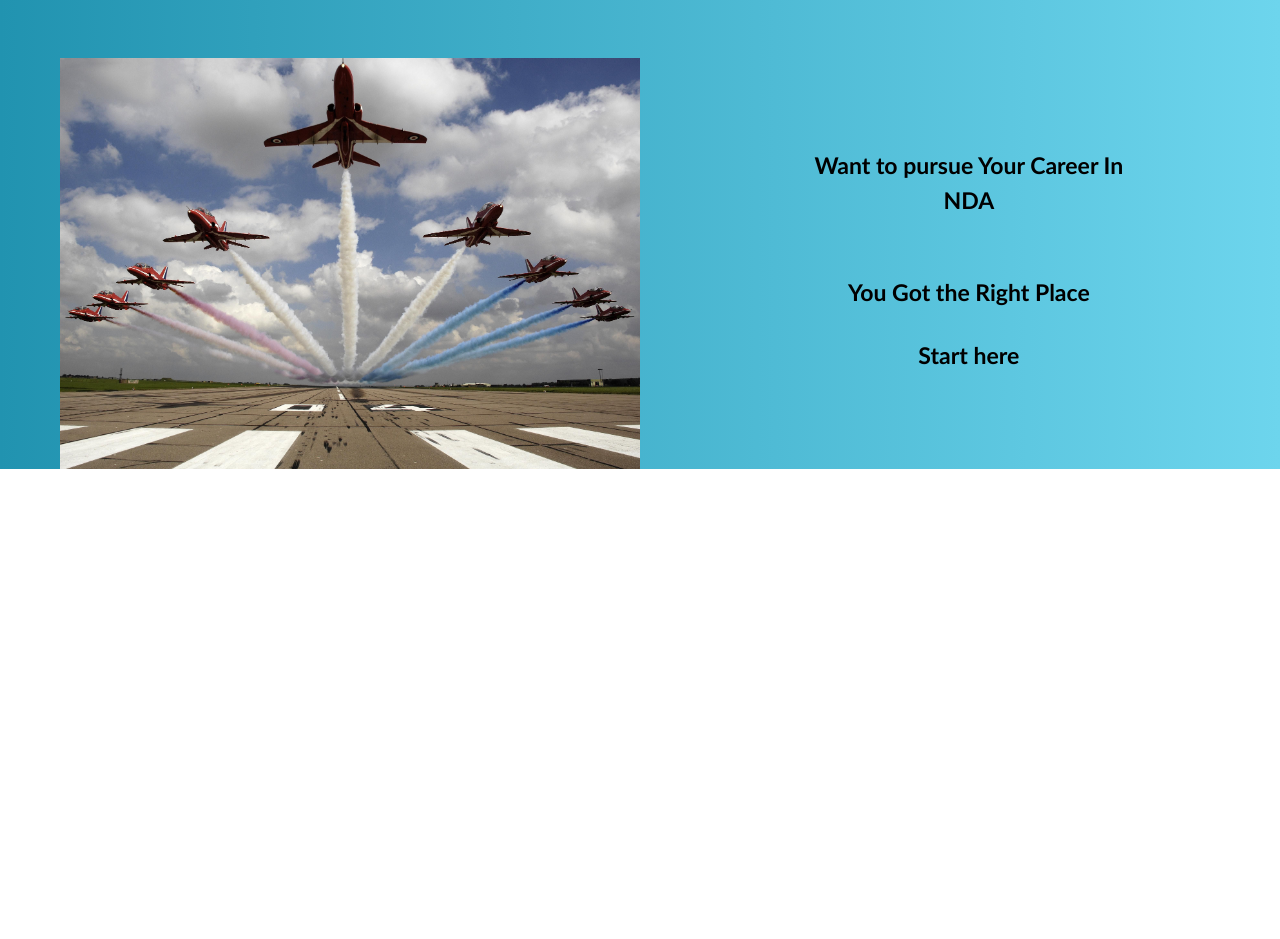
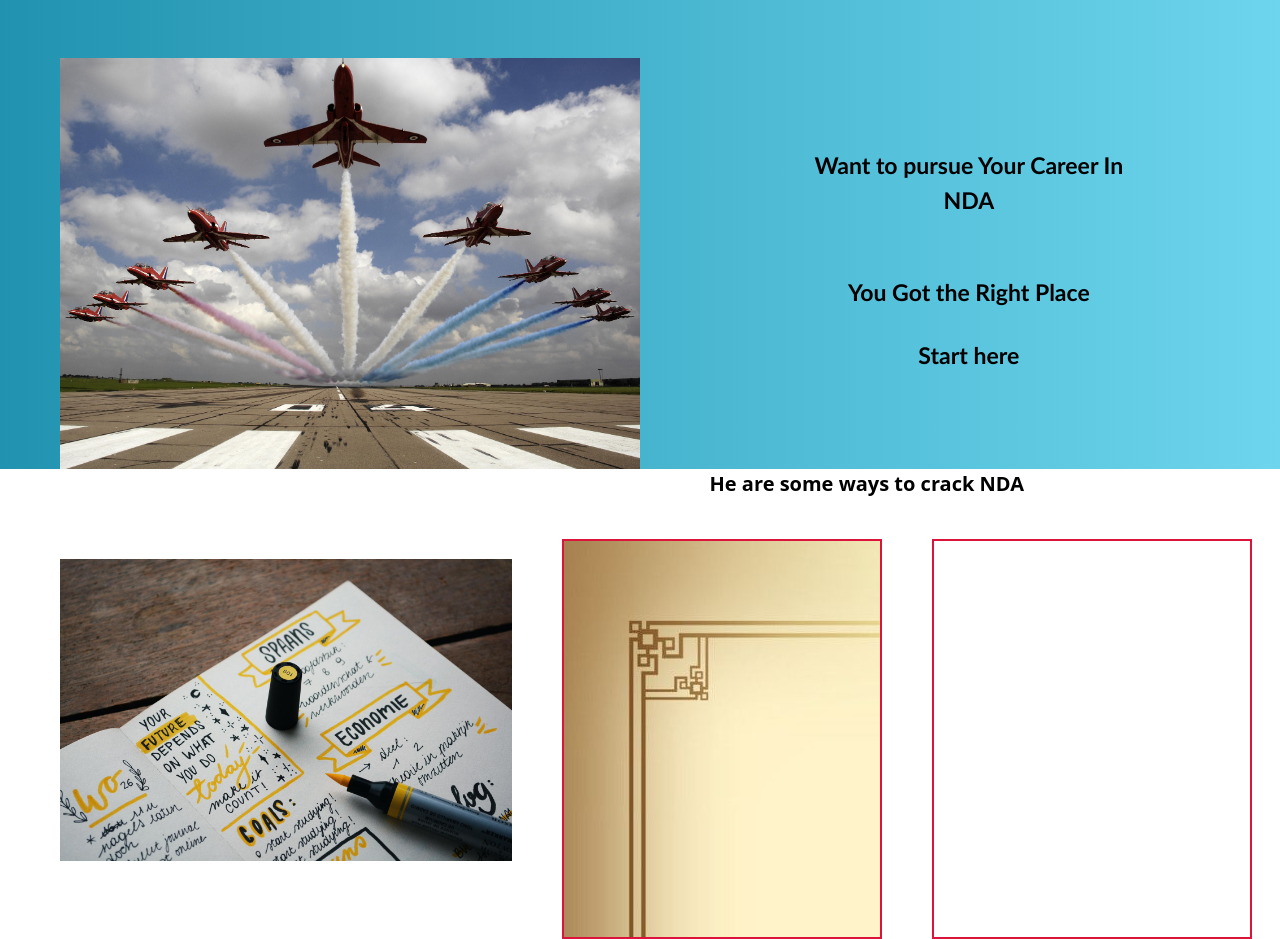
Before and after one commit to shreyapatike/Innovators, a plain HTML site: page branch1_NDA.html in a window 1280 px wide. Shown: the part 82-1021 px from the top of the page. Before the commit the page ends 800 px from the top, so only its background shows below. Drawn offline with nearby package versions, Linux system fonts and the light colour scheme.

Commit message:
adding layout for NDA page

```diff
--- a/branch1_NDA.html
+++ b/branch1_NDA.html
@@ -52,6 +52,46 @@
     h1{
       padding-top: 150px;
     }
+
+    .head{
+
+      display: flex;
+    }
+    .image2{
+
+    width:40%;
+    padding-top: 60px;
+    padding-left: 60px;
+    padding-bottom: 40px;
+
+}
+h3{
+
+  font-size: 20px;
+  font-weight: bold;
+  text-align: right;
+  padding-right: 20%;
+}
+.left {
+
+  margin-top: 40px;
+  margin-left: 50px;;
+  height: 400px;
+  border: crimson 2px solid;
+  background-image: url(./NDA_img3.jpg);
+  width: 25%;
+}
+.right {
+
+margin-top: 40px;
+margin-left: 50px;;
+height: 400px;
+border: crimson 2px solid;
+background-image: url();
+width: 25%;
+}
+
+
 </style>
 
 <body>
@@ -90,8 +130,14 @@
           </div>
       </div>
 
+        <h3>He are some ways to crack NDA</h3>
+
       <div class="head">
-        <div class="left"></div>
+        <div class="image2"><img src="./NDA_img2.jpeg" alt="career"></div>
+        <div class="left">
+
+
+        </div>
         <div class="right"></div>
       </div>
 
```
Also changed, not shown: NDA_img3.jpg (added), Screenshot 2021-04-17 183805.png (added).
